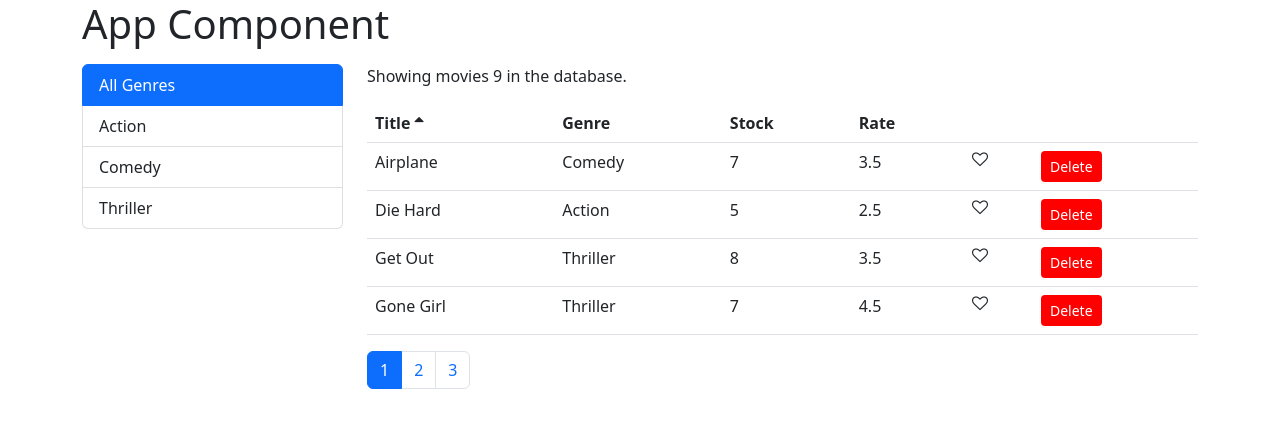
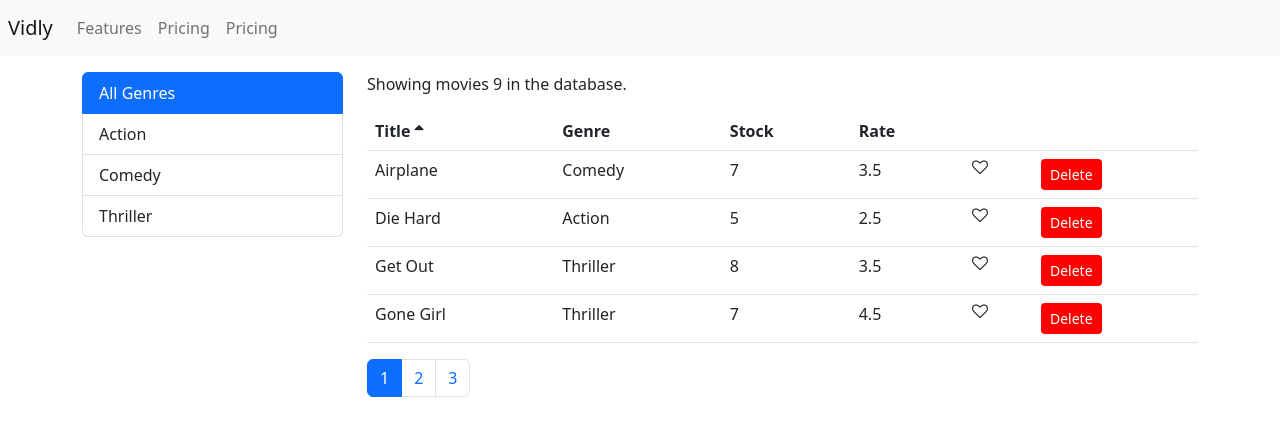
Before and after one commit to dnsamw/react-video-renting-app, a React (Create React App) app: page / in a window 1280 px wide. Shown: the top 436 px of the page. Built offline with nearby package versions, Linux system fonts and the light colour scheme.

Commit message:
1 file modified, 1 added - navbar component

```diff
--- a/src/App.js
+++ b/src/App.js
@@ -1,14 +1,16 @@
 import React from 'react';
-import "./style.css"
+import './style.css';
+
+import NavBar from './components/NavBar';
 import Movies from './components/Movies';
 
 export default function App() {
   return (
-    <div>
+    <>
+      <NavBar />
       <div className="container">
-        <h1>App Component</h1>
         <Movies />
       </div>
-    </div>
+    </>
   );
 }
--- /dev/null
+++ b/src/components/NavBar.jsx
@@ -0,0 +1,43 @@
+import React from 'react';
+
+function NavBar() {
+  return (
+    <nav className="navbar navbar-expand-lg navbar-light bg-light px-2">
+      <a className="navbar-brand" href="#">
+        Vidly
+      </a>
+      <button
+        className="navbar-toggler"
+        type="button"
+        data-toggle="collapse"
+        data-target="#navbarNav"
+        aria-controls="navbarNav"
+        aria-expanded="false"
+        aria-label="Toggle navigation"
+      >
+        <span className="navbar-toggler-icon"></span>
+      </button>
+      <div className="collapse navbar-collapse" id="navbarNav">
+        <ul className="navbar-nav">
+          <li className="nav-item">
+            <a className="nav-link" href="#">
+              Features
+            </a>
+          </li>
+          <li className="nav-item">
+            <a className="nav-link" href="#">
+              Pricing
+            </a>
+          </li>
+          <li className="nav-item">
+            <a className="nav-link" href="#">
+              Pricing
+            </a>
+          </li>
+        </ul>
+      </div>
+    </nav>
+  );
+}
+
+export default NavBar;
```
